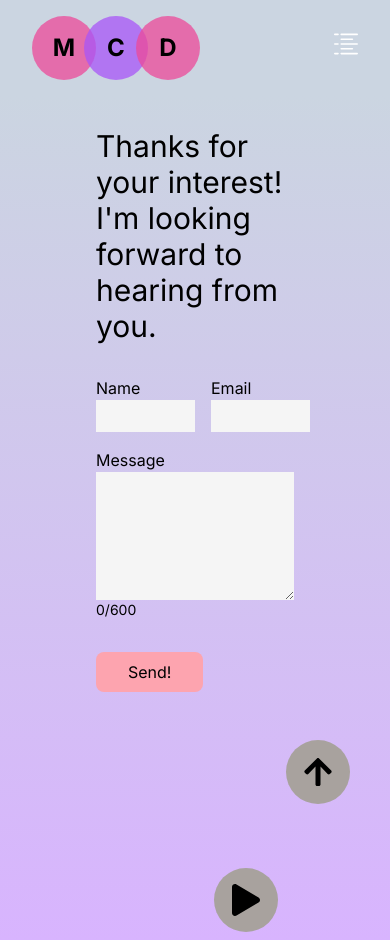
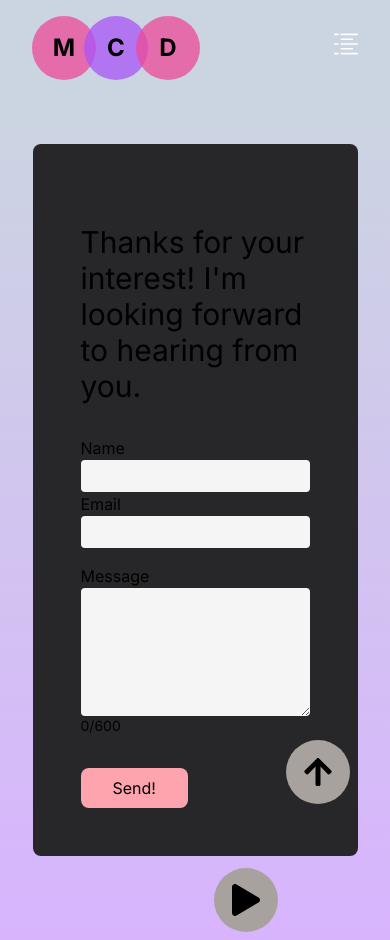
Before and after one commit to innocuous-symmetry/mikayla-dobson-dev, a Next.js app: page /contact in a window 390 px wide. Built offline with nearby package versions, Linux system fonts and the light colour scheme.

Commit message:
build fixes and style updates

```diff
--- a/app/contact/page.tsx
+++ b/app/contact/page.tsx
@@ -1,5 +1,6 @@
 'use client';
-import { useMemo, useState } from "react";
+import { motion } from 'framer-motion';
+import { useEffect, useMemo, useState } from "react";
 
 export default function ContactPage() {
     const MESSAGE_LIMIT = 600;
@@ -11,32 +12,32 @@ export default function ContactPage() {
     const characterCount = useMemo(() => message.length.toString(), [message]);
 
     return (
-        <div className="min-w-screen min-h-screen bg-gradient-to-b from-slate-300 to-purple-300 bg-opacity-40 dark:from-black dark:to-darkPlum">
-            <div className="flex flex-col mx-24 items-center dark:text-white ">
+        <div className="min-w-screen min-h-screen bg-gradient-to-b from-slate-300 to-purple-300 bg-opacity-40 dark:from-black dark:to-darkPlum flex flex-col items-center">
+            <motion.div /* initial={{ opacity: 0 }} animate={{ opacity: 1 }} transition={{ duration: 0.25, delay: 0 }} */ className="flex flex-col mx-24 items-center dark:text-white bg-zinc-800 p-12 mt-12 rounded-lg w-5/6 lg:w-3/5">
                 <h1 className="text-3xl my-8 place-self-start">Thanks for your interest! I&apos;m looking forward to hearing from you.</h1>
 
-                <form className="w-full">
-                    <div className="flex w-full">
-                        <div className="flex flex-col w-1/2 mr-2">
+                <motion.form /* initial={{ opacity: 0 }} animate={{ opacity: 1 }} transition={{ duration: 0.25, delay: 0.5 }} */ className="w-full">
+                    <div className="flex flex-col lg:flex-row w-full">
+                        <div className="flex flex-col w-full lg:w-1/2 lg:mr-2">
                             <label htmlFor="name">Name</label>
-                            <input required className="bg-neutral-100 px-1.5 py-1 text-black" value={name} onChange={(e) => setName(e.target.value)} type="text" name="name" id="name" />
+                            <input required className="bg-neutral-100 rounded px-1.5 py-1 text-black" value={name} onChange={(e) => setName(e.target.value)} type="text" name="name" id="name" />
                         </div>
 
-                        <div className="flex flex-col w-1/2 ml-2">
+                        <div className="flex flex-col w-full lg:w-1/2 lg:ml-2">
                             <label htmlFor="email">Email</label>
-                            <input required className="bg-neutral-100 px-1.5 py-1 text-black" value={email} onChange={(e) => setEmail(e.target.value)} type="email" name="email" id="email" />
+                            <input required className="bg-neutral-100 rounded px-1.5 py-1 text-black" value={email} onChange={(e) => setEmail(e.target.value)} type="email" name="email" id="email" />
                         </div>
                     </div>
 
                     <div className="flex flex-col w-full mt-4">
                         <label htmlFor="message">Message</label>
-                        <textarea required className="bg-neutral-100 px-1.5 py-1 text-black" value={message} onChange={(e) => setMessage(e.target.value)} name="message" id="message" cols={30} rows={5}></textarea>
+                        <textarea required className="bg-neutral-100 rounded px-1.5 py-1 text-black" value={message} onChange={(e) => setMessage(e.target.value)} name="message" id="message" cols={30} rows={5}></textarea>
                         <p className={"text-sm " + (parseInt(characterCount) > MESSAGE_LIMIT ? "text-red-500" : "text-black dark:text-white")}>{characterCount}/{MESSAGE_LIMIT}</p>
                     </div>
 
                     <button disabled={parseInt(characterCount) > MESSAGE_LIMIT} className="p-2 px-8 mt-8 rounded-lg bg-rose-300 hover:bg-rose-400 text-black" type="submit">Send!</button>
-                </form>
-            </div>
+                </motion.form>
+            </motion.div>
         </div>
     )
 }
--- a/app/listen/page.tsx
+++ b/app/listen/page.tsx
@@ -3,8 +3,15 @@ import MusicController from "@/server/controllers/music.controller";
 import { Suspense } from "react";
 
 export default async function ListenIndex() {
-    const controller = new MusicController();
-    const allResults = await controller.getAll();
+    let allResults: Awaited<ReturnType<MusicController["getAll"]>>;
+
+    try {
+        const controller = new MusicController();
+        allResults = await controller.getAll();
+    } catch {
+        allResults = [];
+    }
+
 
     return (
         <div>
--- a/app/log/page.tsx
+++ b/app/log/page.tsx
@@ -1,8 +1,15 @@
 import BlogPostController from "@/server/controllers/blogpost.controller";
 
 export default async function DevLogIndex() {
-    const controller = new BlogPostController();
-    const posts = await controller.getAll();
+    let posts: Awaited<ReturnType<BlogPostController["getAll"]>>;
+
+    try {
+        const controller = new BlogPostController();
+        posts = await controller.getAll();
+    } catch {
+        posts = [];
+    }
+
 
     return (
         <div>
--- a/package.json
+++ b/package.json
@@ -21,6 +21,7 @@
     "@t3-oss/env-nextjs": "^0.7.0",
     "@vercel/style-guide": "^5.0.1",
     "autoprefixer": "10.4.14",
+    "framer-motion": "^11.0.3",
     "ioredis": "^5.3.2",
     "mongodb": "^6.3.0",
     "next": "^14.0.1",
```
Also changed, not shown: env.mjs (+14 -5 lines), 2 other files (tests, documents, lock files or other folders).
